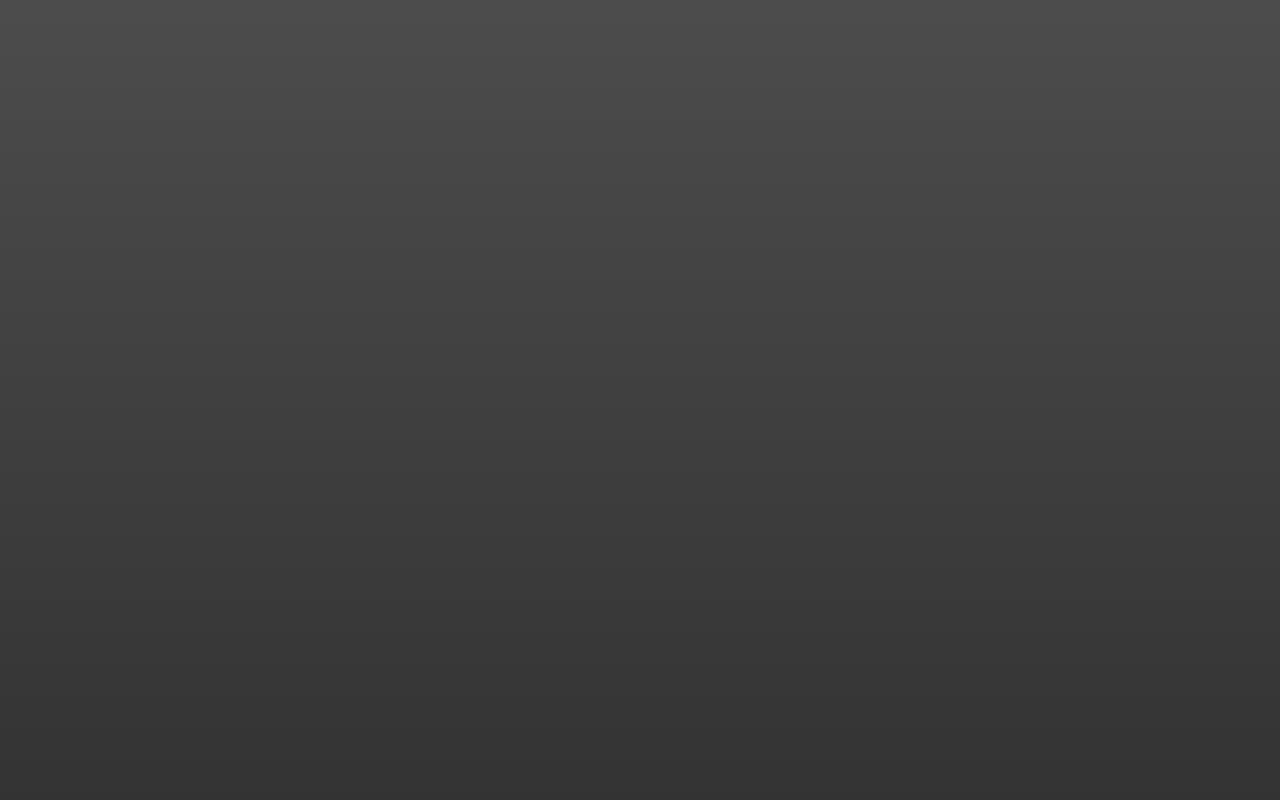
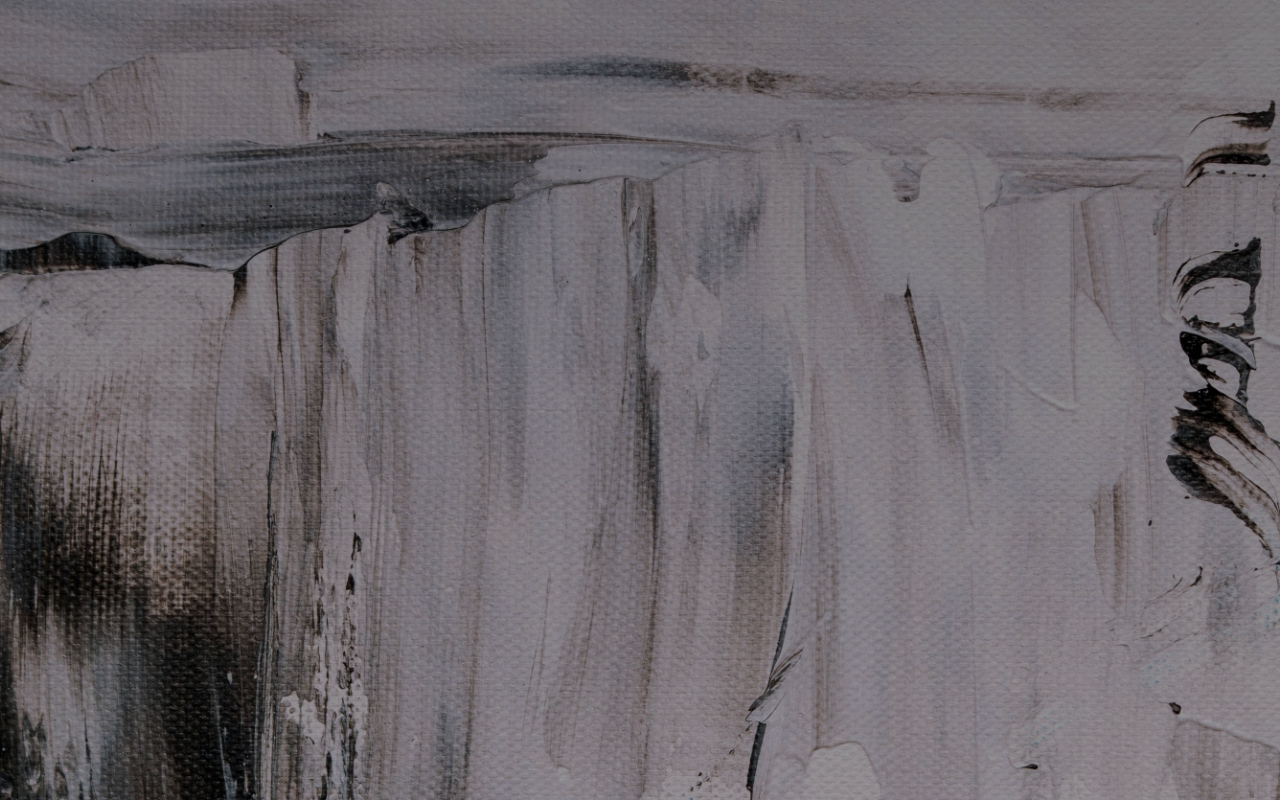
Before and after one commit to Nimira43/Wall-Shelf-Drawing, a plain HTML site: page index.html in a window 1280 px wide. Drawn offline with Linux system fonts and the light colour scheme.

Commit message:
Background image brought in.

```diff
--- a/style.css
+++ b/style.css
@@ -2,9 +2,9 @@ body {
   width: 100%;
   height: 100vh;
   background: linear-gradient(
-    rgba(0, 0, 0, 0.7),
-    rgba(0, 0, 0, 0.8)),
-    url('./images/bg-1.jpg') no-repeat center;
+    rgba(0, 0, 0, 0.5),
+    rgba(0, 0, 0, 0.4)),
+    url('./images/bg.jpg') no-repeat center;
   background-size: cover;
   margin: 0;
   padding: 0;
```
Also changed, not shown: images/bg.jpg (added).
